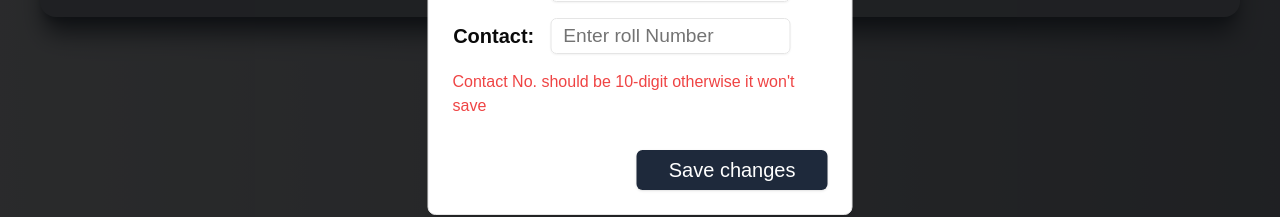
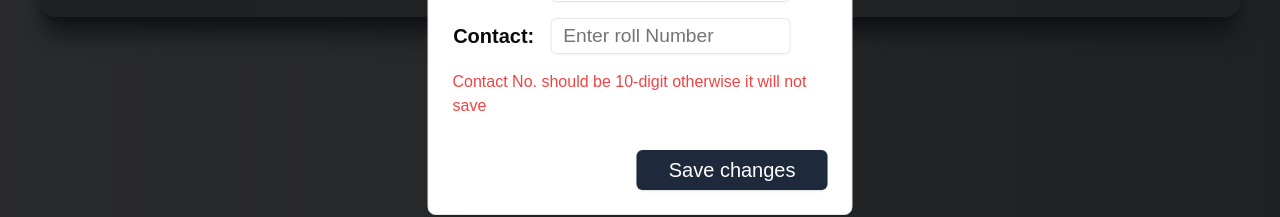
Before and after one commit to SahuUsha/StudentRecord, a Next.js app: page /components2/recordShow in a window 1280 px wide. Both pictures are taken after a click on the button "Add Student Record". Shown: the part 399-616 px from the top of the page. Built offline with nearby package versions, Linux system fonts and the light colour scheme.

Commit message:
Update page.js

```diff
--- a/src/app/components2/add-new-student/page.js
+++ b/src/app/components2/add-new-student/page.js
@@ -1,7 +1,7 @@
 "use client"
 
-import {useState} from 'react'
-import { Button } from '@/components/ui/button'
+import {useState} from "react"
+import { Button } from "@/components/ui/button"
 import {
     Dialog,
     DialogContent,
@@ -21,7 +21,7 @@ const AddNewStudent = ({
 
     return(
         <div>
-        <div className='p-8'>
+        <div className="p-8">
             <Button className="cursor-pointer text-white text-xl bg-slate-800  text-[1.3rem] px-11 py-7 rounded-lg" onClick={()=>setopenStudentDialog(true)} >Add Student Record</Button>
         </div>
         <Dialog
@@ -109,13 +109,13 @@ const AddNewStudent = ({
                  })}
               />
             </div>
-              <p className='text-red-500'>Contact No. should be 10-digit otherwise it won't save</p>
+              <p className="text-red-500">Contact No. should be 10-digit otherwise it will not save</p>
          </div>
          <DialogFooter>
           <Button onClick={handleSaveStudentRecord} type="button" className="cursor-pointer px-8 py-5 text-[1rem] text-white text-xl bg-slate-800 ">
             {
 
-                loading? 'Saving changes' : 'Save changes'
+                loading? "Saving changes" : "Save changes"
 
             }
             </Button>
```
